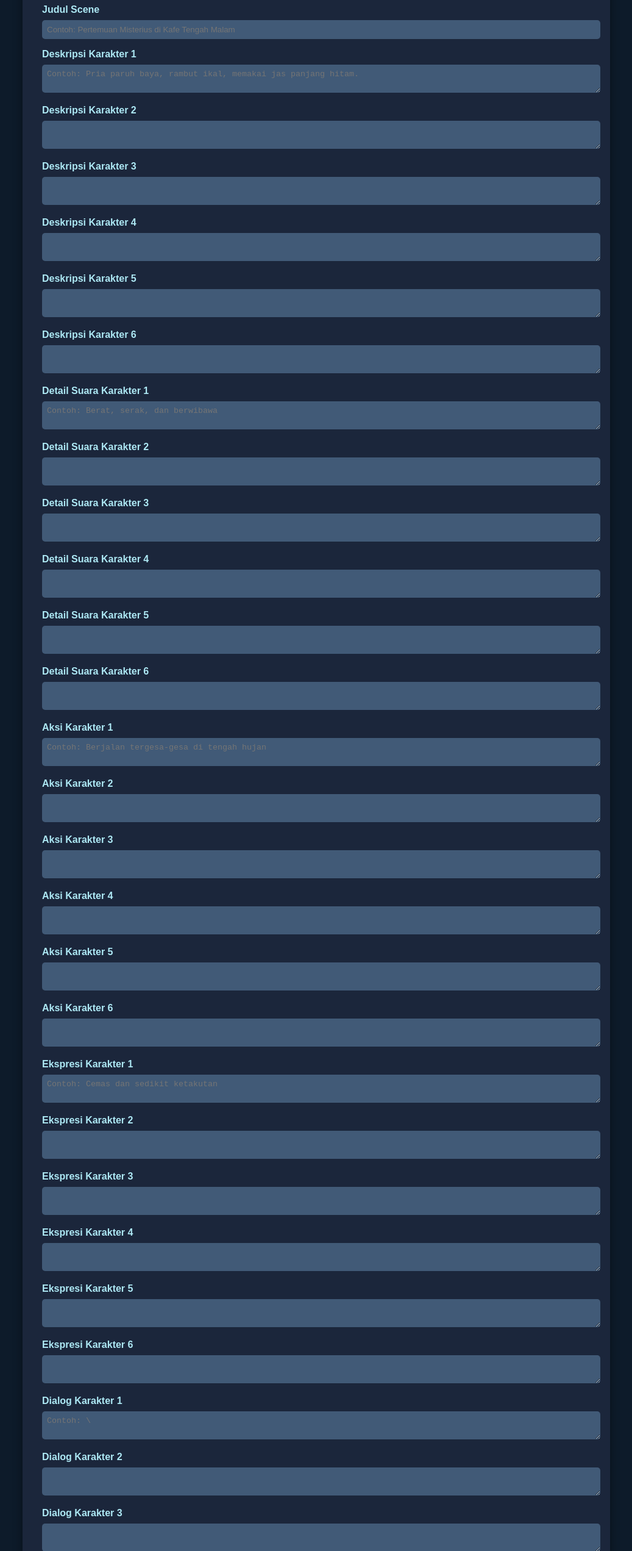
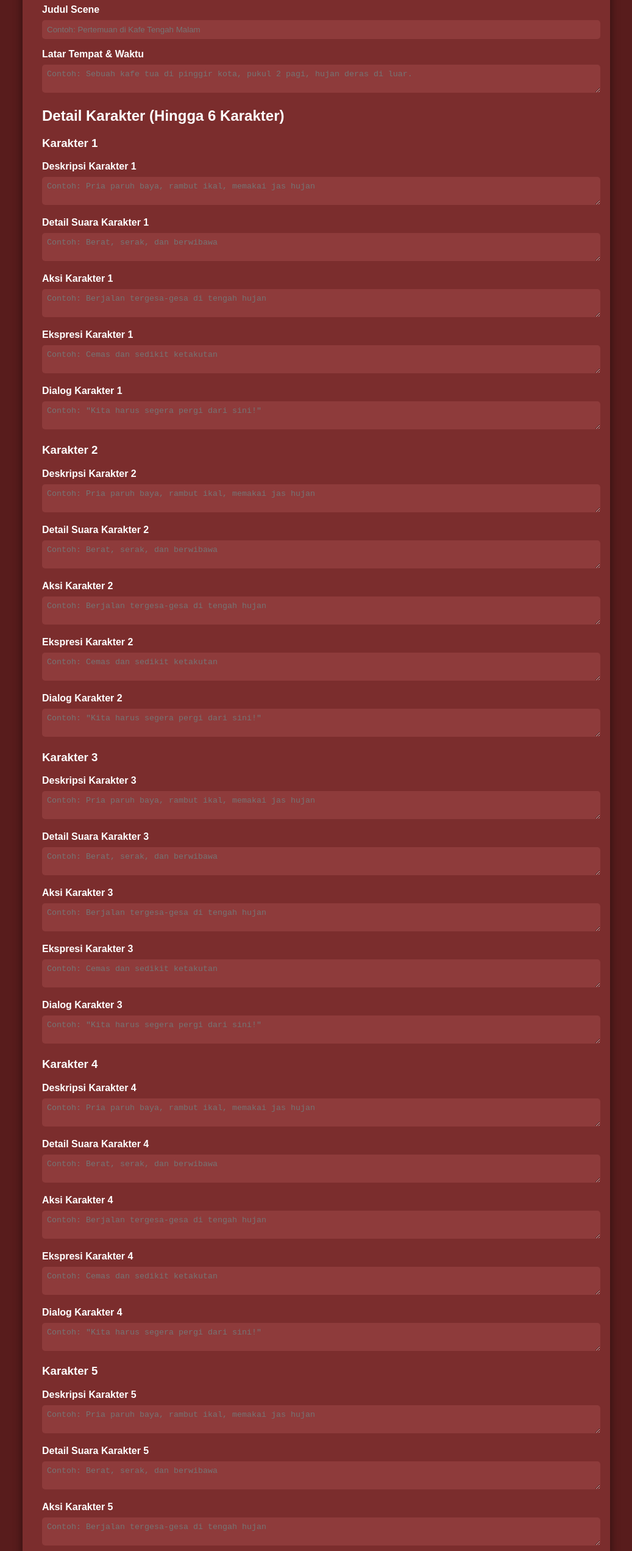
Before and after one commit to anitahapsari/prompt-generator-veo-3-konsisten-multikarakter, a plain HTML site: page index.html in a window 1280 px wide. Shown: the part 137-2680 px from the top of the page at 61% size, without its empty margins (121-1158 px from the left). Drawn offline with Linux system fonts and the light colour scheme.

Commit message:
Update index.html

```diff
--- a/index.html
+++ b/index.html
@@ -6,23 +6,23 @@
   <title>Aplikasi Prompter Konsisten Multikarakter</title>
   <style>
     body {
-      background-color: #0d1b2a;
-      color: #ade8f4;
+      background-color: #581c1c;
+      color: white;
       font-family: Arial, sans-serif;
       margin: 0;
       padding: 2rem;
     }
     h1 {
       text-align: center;
-      color: #48cae4;
+      color: white;
     }
     .container {
       max-width: 900px;
       margin: auto;
-      background: #1b263b;
+      background: #7b2d2d;
       padding: 2rem;
       border-radius: 10px;
-      box-shadow: 0 0 15px rgba(0,0,0,0.4);
+      box-shadow: 0 0 15px rgba(0,0,0,0.5);
     }
     label {
       display: block;
@@ -35,8 +35,8 @@
       margin-top: 0.5rem;
       border-radius: 5px;
       border: none;
-      background: #415a77;
-      color: #e0fbfc;
+      background: #8e3b3b;
+      color: white;
     }
     .split-columns {
       display: grid;
@@ -45,125 +45,69 @@
       margin-top: 3rem;
     }
     .final-output {
-      background-color: #0a1128;
+      background-color: #5a1f1f;
       padding: 1rem;
       border-radius: 8px;
-    }
-    .label-note {
-      font-style: italic;
-      font-size: 0.9rem;
-      color: #90e0ef;
     }
   </style>
 </head>
 <body>
   <div class="container">
     <h1>Aplikasi Prompter Konsisten Multikarakter</h1>
+
     <label>Judul Scene</label>
-    <input type="text" placeholder="Contoh: Pertemuan Misterius di Kafe Tengah Malam">
+    <input type="text" placeholder="Contoh: Pertemuan di Kafe Tengah Malam">
 
-    <!-- Deskripsi Karakter 1-6 -->
-    <label>Deskripsi Karakter 1</label>
-    <textarea placeholder="Contoh: Pria paruh baya, rambut ikal, memakai jas panjang hitam."></textarea>
-    <label>Deskripsi Karakter 2</label>
-    <textarea></textarea>
-    <label>Deskripsi Karakter 3</label>
-    <textarea></textarea>
-    <label>Deskripsi Karakter 4</label>
-    <textarea></textarea>
-    <label>Deskripsi Karakter 5</label>
-    <textarea></textarea>
-    <label>Deskripsi Karakter 6</label>
-    <textarea></textarea>
-
-    <!-- Detail Suara Karakter -->
-    <label>Detail Suara Karakter 1</label>
-    <textarea placeholder="Contoh: Berat, serak, dan berwibawa"></textarea>
-    <label>Detail Suara Karakter 2</label>
-    <textarea></textarea>
-    <label>Detail Suara Karakter 3</label>
-    <textarea></textarea>
-    <label>Detail Suara Karakter 4</label>
-    <textarea></textarea>
-    <label>Detail Suara Karakter 5</label>
-    <textarea></textarea>
-    <label>Detail Suara Karakter 6</label>
-    <textarea></textarea>
-
-    <!-- Aksi Karakter -->
-    <label>Aksi Karakter 1</label>
-    <textarea placeholder="Contoh: Berjalan tergesa-gesa di tengah hujan"></textarea>
-    <label>Aksi Karakter 2</label>
-    <textarea></textarea>
-    <label>Aksi Karakter 3</label>
-    <textarea></textarea>
-    <label>Aksi Karakter 4</label>
-    <textarea></textarea>
-    <label>Aksi Karakter 5</label>
-    <textarea></textarea>
-    <label>Aksi Karakter 6</label>
-    <textarea></textarea>
-
-    <!-- Ekspresi Karakter -->
-    <label>Ekspresi Karakter 1</label>
-    <textarea placeholder="Contoh: Cemas dan sedikit ketakutan"></textarea>
-    <label>Ekspresi Karakter 2</label>
-    <textarea></textarea>
-    <label>Ekspresi Karakter 3</label>
-    <textarea></textarea>
-    <label>Ekspresi Karakter 4</label>
-    <textarea></textarea>
-    <label>Ekspresi Karakter 5</label>
-    <textarea></textarea>
-    <label>Ekspresi Karakter 6</label>
-    <textarea></textarea>
-
-    <!-- Dialog Karakter -->
-    <label>Dialog Karakter 1</label>
-    <textarea placeholder="Contoh: \"Kita harus segera pergi dari sini!\""></textarea>
-    <label>Dialog Karakter 2</label>
-    <textarea></textarea>
-    <label>Dialog Karakter 3</label>
-    <textarea></textarea>
-    <label>Dialog Karakter 4</label>
-    <textarea></textarea>
-    <label>Dialog Karakter 5</label>
-    <textarea></textarea>
-    <label>Dialog Karakter 6</label>
-    <textarea></textarea>
-
-    <!-- Latar Tempat & Waktu -->
     <label>Latar Tempat & Waktu</label>
     <textarea placeholder="Contoh: Sebuah kafe tua di pinggir kota, pukul 2 pagi, hujan deras di luar."></textarea>
 
-    <!-- Gerakan Kamera -->
+    <!-- Detail Karakter -->
+    <h2>Detail Karakter (Hingga 6 Karakter)</h2>
+    <script>
+      for (let i = 1; i <= 6; i++) {
+        document.write(`
+          <h3>Karakter ${i}</h3>
+          <label>Deskripsi Karakter ${i}</label>
+          <textarea placeholder="Contoh: Pria paruh baya, rambut ikal, memakai jas hujan"></textarea>
+          <label>Detail Suara Karakter ${i}</label>
+          <textarea placeholder="Contoh: Berat, serak, dan berwibawa"></textarea>
+          <label>Aksi Karakter ${i}</label>
+          <textarea placeholder="Contoh: Berjalan tergesa-gesa di tengah hujan"></textarea>
+          <label>Ekspresi Karakter ${i}</label>
+          <textarea placeholder="Contoh: Cemas dan sedikit ketakutan"></textarea>
+          <label>Dialog Karakter ${i}</label>
+          <textarea placeholder='Contoh: "Kita harus segera pergi dari sini!"'></textarea>
+        `);
+      }
+    </script>
+
+    <!-- Elemen Sinematik -->
+    <h2>Elemen Sinematik</h2>
     <label>Gerakan Kamera</label>
     <select>
       <option>Static (Statis)</option>
       <option>Zoom In (Perbesar)</option>
       <option>Zoom Out (Perkecil)</option>
-      <option>Pan Left (Gerakan ke kiri)</option>
-      <option>Pan Right (Gerakan ke kanan)</option>
+      <option>Pan Left (Gerak ke kiri)</option>
+      <option>Pan Right (Gerak ke kanan)</option>
       <option>Tilt Up (Miring ke atas)</option>
       <option>Tilt Down (Miring ke bawah)</option>
-      <option>Dolly In (Gerakan kamera mendekat)</option>
-      <option>Dolly Out (Gerakan kamera menjauh)</option>
+      <option>Dolly In (Gerak kamera mendekat)</option>
+      <option>Dolly Out (Gerak kamera menjauh)</option>
       <option>3D Rotation (Rotasi 3D)</option>
       <option>Orbit (Mengelilingi objek)</option>
       <option>Track Forward (Gerak maju)</option>
       <option>Track Backward (Gerak mundur)</option>
     </select>
 
-    <!-- Pencahayaan -->
     <label>Pencahayaan</label>
     <select>
       <option>Natural</option>
-      <option>Low key (Gelap/kontras tinggi)</option>
+      <option>Low key (Gelap/Kontras tinggi)</option>
       <option>High key (Terang dan lembut)</option>
       <option>Spotlight (Sorotan cahaya fokus)</option>
     </select>
 
-    <!-- Gaya Video -->
     <label>Gaya Video</label>
     <select>
       <option>Cinematic</option>
@@ -173,23 +117,34 @@
       <option>Noir</option>
     </select>
 
-    <!-- Suasana & Lingkungan -->
+    <!-- Suasana dan Suara -->
+    <h2>Suasana & Suara</h2>
     <label>Suasana Keseluruhan</label>
-    <textarea placeholder="Contoh: Tegang dan misterius"></textarea>
+    <textarea placeholder="Contoh: Tegang, misterius, dengan sedikit nuansa melankolis."></textarea>
+
     <label>Suara Lingkungan</label>
-    <textarea placeholder="Contoh: Suara hujan deras dan petir menggema di kejauhan"></textarea>
+    <textarea placeholder="Contoh: Suara hujan, dengungan lampu neon, musik jazz pelan dari radio."></textarea>
 
+    <!-- Detail Tambahan -->
+    <label>Detail Tambahan</label>
+    <textarea placeholder="Contoh: Fokus pada ekspresi mata karakter, ada objek penting di atas meja."></textarea>
+
+    <button style="margin-top:2rem; padding: 1rem; background: #400d0d; color: white; border: none; border-radius: 6px; font-weight: bold; width: 100%;">
+      Hasilkan Prompt
+    </button>
+
+    <!-- Output Prompt -->
     <div class="split-columns">
       <div>
         <h2>Prompt Video (Bahasa Indonesia - Dapat Diedit)</h2>
         <div class="final-output">
-          <!-- Hasil naratif deskriptif muncul di sini -->
+          <!-- Placeholder untuk output prompt dalam Bahasa Indonesia -->
         </div>
       </div>
       <div>
         <h2>Final Prompt (English - Tidak Dapat Diedit)</h2>
         <div class="final-output">
-          <!-- English formatted prompt result -->
+          <!-- Placeholder untuk prompt final Bahasa Inggris -->
         </div>
       </div>
     </div>
```
